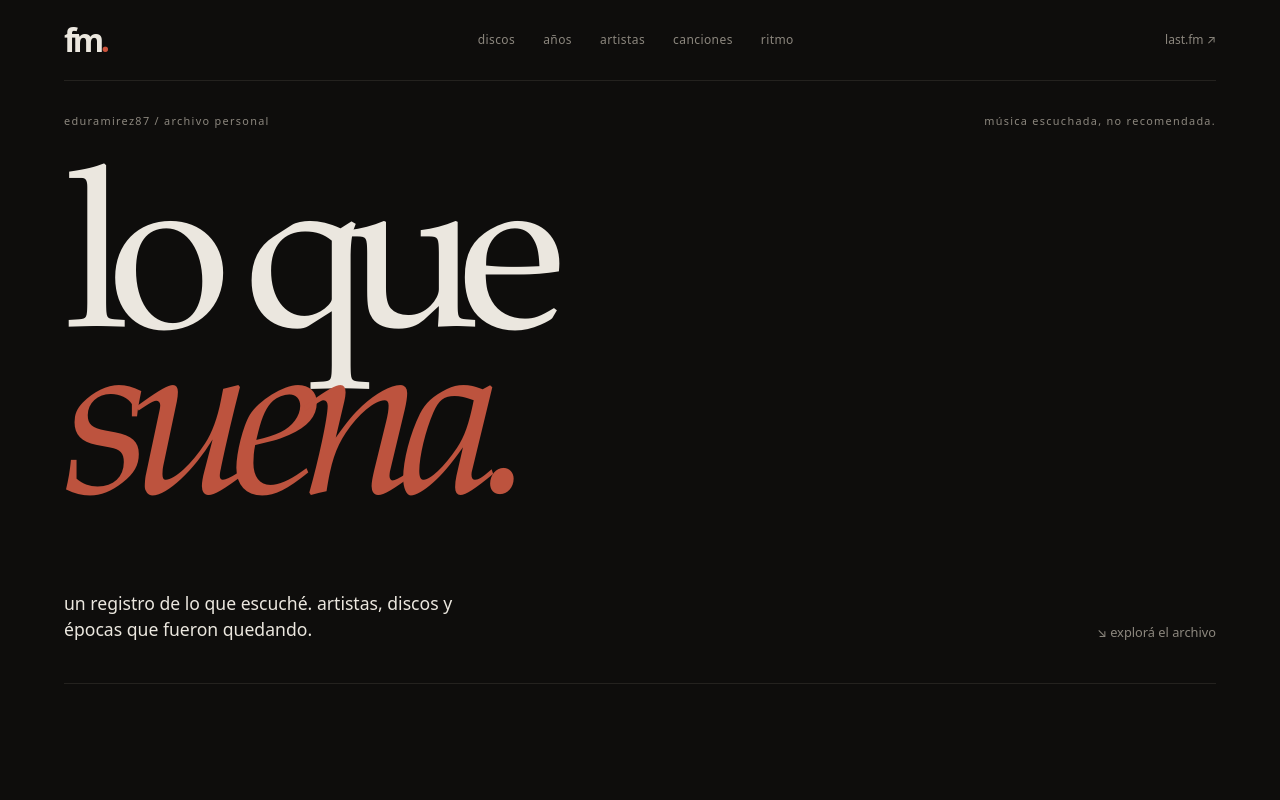
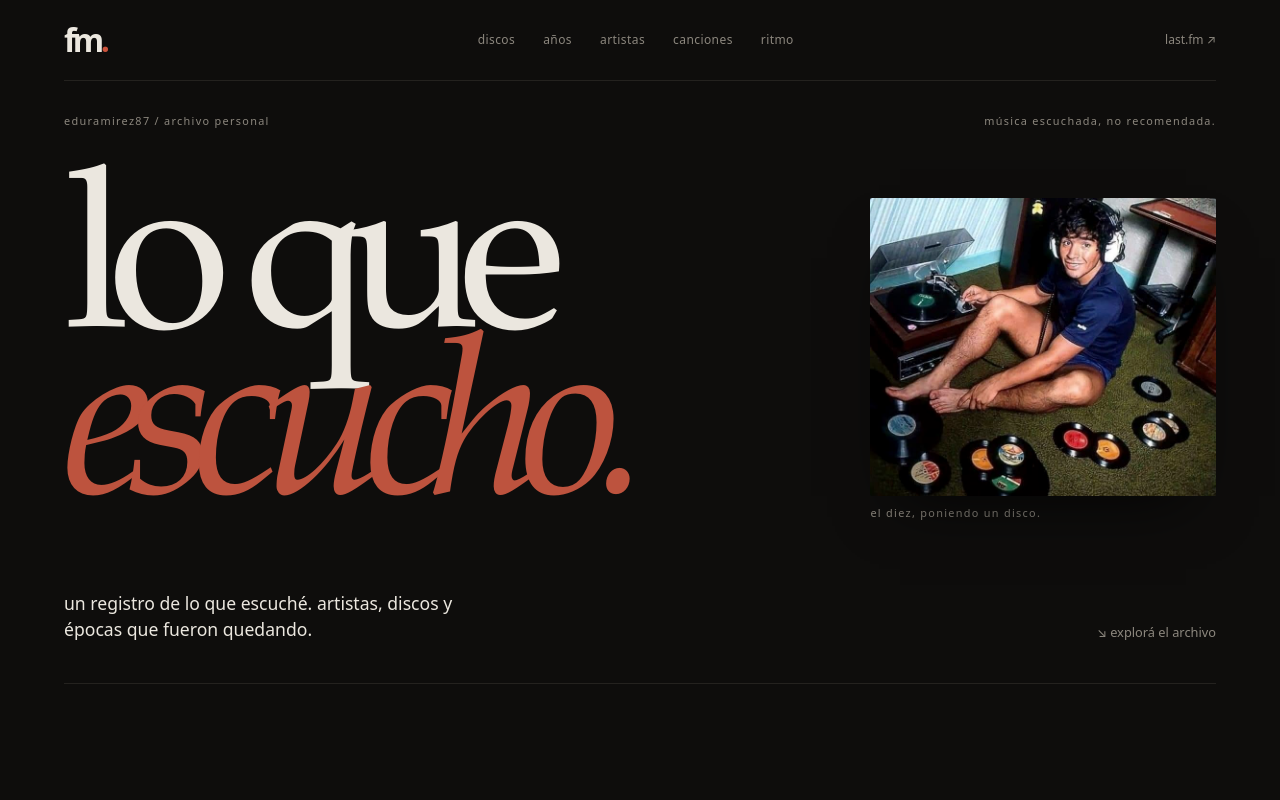
Before and after one commit to deadour/lastfm-data-platform, a React (Vite) app in the folder frontend/: page / in a window 1280 px wide. Shown: the top 800 px of the page. Built offline with nearby package versions, Linux system fonts and the light colour scheme; no server answers.

Commit message:
add listening photo to the masthead

```diff
--- a/frontend/src/App.tsx
+++ b/frontend/src/App.tsx
@@ -50,7 +50,13 @@ export function App() {
             <span>eduramirez87 / archivo personal</span>
             <span>música escuchada, no recomendada.</span>
           </div>
-          <h1 id="archive-title" className="archive-main-title">lo que<br /><em>suena.</em></h1>
+          <div className="archive-masthead-row">
+            <h1 id="archive-title" className="archive-main-title">lo que<br /><em>escucho.</em></h1>
+            <figure className="archive-masthead-photo">
+              <img src="/img/diego.jpg" width={720} height={621} alt="diego maradona sentado en el piso con auriculares, rodeado de discos de vinilo" />
+              <figcaption>el diez, poniendo un disco.</figcaption>
+            </figure>
+          </div>
           <div className="archive-masthead-bottom">
             <p>un registro de lo que escuché. artistas, discos y épocas que fueron quedando.</p>
             <span>↘ explorá el archivo</span>
--- a/frontend/src/index.css
+++ b/frontend/src/index.css
@@ -83,6 +83,11 @@ html {
 .archive-masthead-meta { font-family: var(--font-sans); font-size: .68rem; color: var(--color-muted); letter-spacing: .12em; }
 .archive-main-title { max-width: 100%; font-family: var(--font-serif); font-size: clamp(6rem, 17.5vw, 17.5rem); line-height: .74; letter-spacing: -.095em; font-weight: 400; margin: 4rem 0; }
 .archive-main-title em { color: #bd533e; font-style: italic; padding-right: .15em; }
+.archive-masthead-row { display: flex; align-items: center; justify-content: space-between; gap: clamp(1.5rem, 4vw, 4rem); }
+.archive-masthead-photo { flex: 0 0 clamp(13rem, 27vw, 24rem); margin: 0; animation: archive-photo-in .9s cubic-bezier(.2, .7, .2, 1) both .15s; }
+.archive-masthead-photo img { display: block; width: 100%; height: auto; border-radius: 2px; filter: saturate(.85) contrast(1.04); box-shadow: 0 30px 60px -30px rgba(0, 0, 0, .8); }
+.archive-masthead-photo figcaption { margin-top: .6rem; font-family: var(--font-sans); font-size: .68rem; letter-spacing: .12em; color: var(--color-muted); }
+@keyframes archive-photo-in { from { opacity: 0; transform: translateY(12px); } to { opacity: 1; transform: none; } }
 .archive-masthead-bottom { align-items: end; font-size: .8rem; color: var(--color-muted); }
 .archive-masthead-bottom p { max-width: 26rem; color: var(--color-ink); font-size: clamp(.94rem, 1.4vw, 1.1rem); }
 .archive-masthead-bottom span { white-space: nowrap; }
@@ -101,6 +106,8 @@ html {
 @media (max-width: 640px) {
   .archive-masthead { min-height: 58vh; }
   .archive-main-title { font-size: clamp(5.6rem, 19vw, 9rem); }
+  .archive-masthead-row { flex-direction: column; align-items: start; }
+  .archive-masthead-photo { flex-basis: auto; width: min(100%, 22rem); }
   .archive-masthead-meta { flex-direction: column; gap: .35rem; }
   .archive-masthead-bottom { align-items: start; flex-direction: column; }
   .archive-ledger { grid-template-columns: repeat(2,minmax(0,1fr)); gap: 2rem 1rem; }
```
Also changed, not shown: frontend/public/img/diego.jpg (added).
